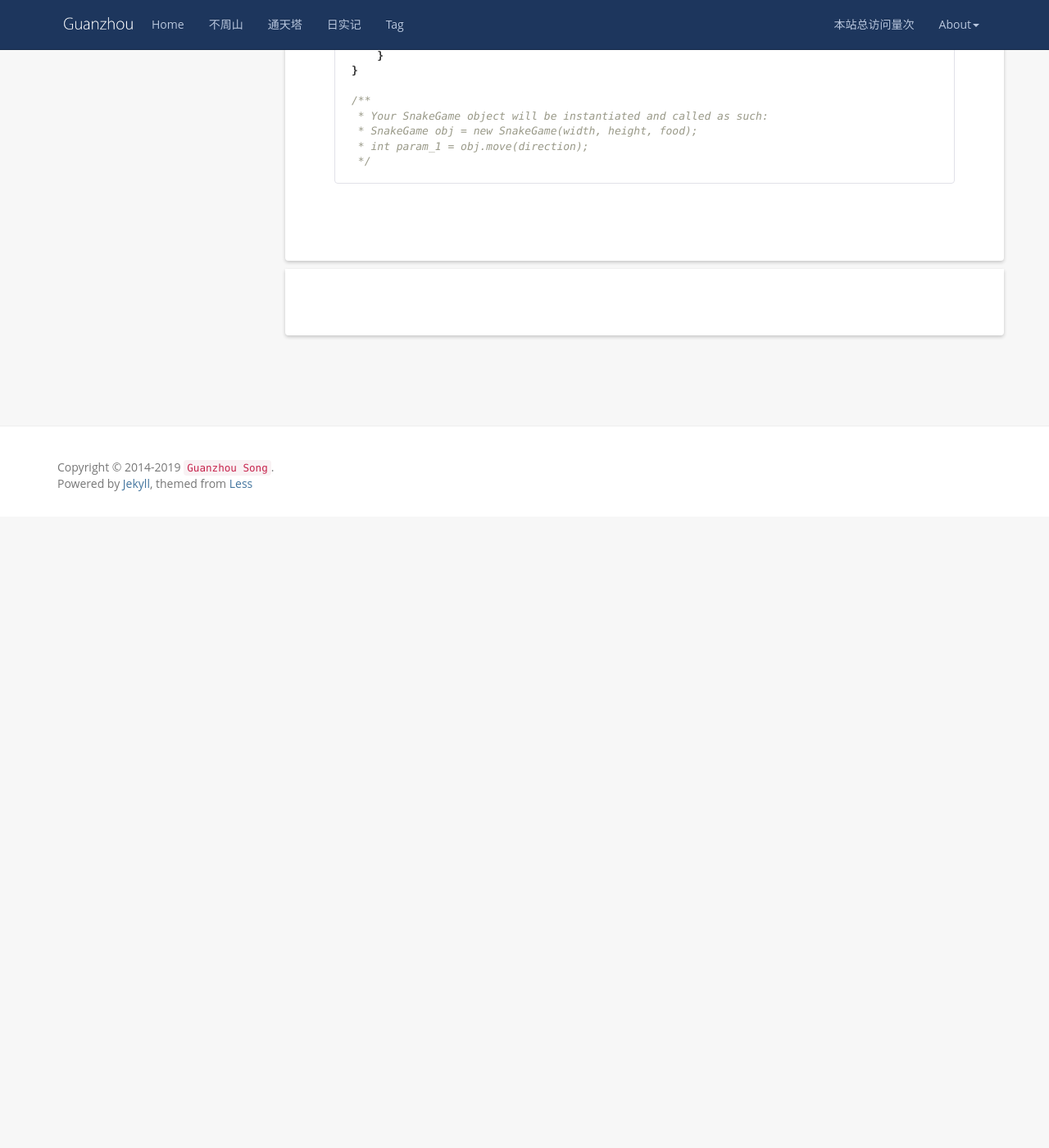
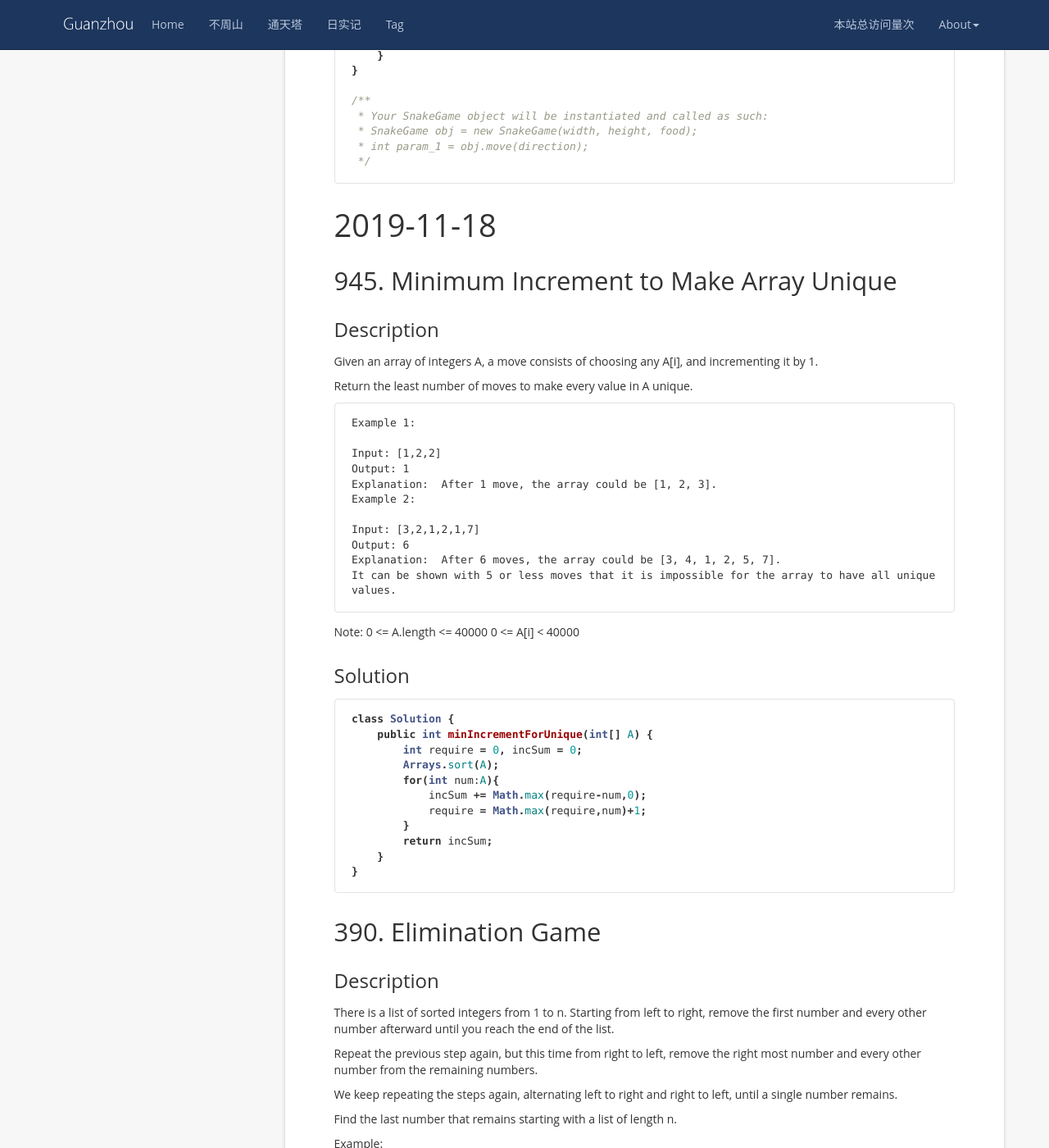
Before and after one commit to wangsimin04/GuanzhouSong.github.io, a Jekyll site: the page built from _posts/2019-11-01-LeetCode.md, in a window 1280 px wide and 1400 px high, scrolled down 45334 px. Shown: the whole window at 82% size. Built offline with Jekyll 4.4.1, drawn with Linux system fonts in a browser that asks for light colours; nearby versions of some CDN libraries; comment, search, counter and statistics services are not loaded; before the commit the page ends 45964 px from its top, so only the background shows below that; some of the changed text lies outside the part shown.

Commit message:
Update 2019-11-01-LeetCode.md

````diff
--- a/_posts/2019-11-01-LeetCode.md
+++ b/_posts/2019-11-01-LeetCode.md
@@ -2212,3 +2212,96 @@ class SnakeGame {
  * int param_1 = obj.move(direction);
  */
 ```
+
+# 2019-11-18
+## 945. Minimum Increment to Make Array Unique
+### Description
+Given an array of integers A, a move consists of choosing any A[i], and incrementing it by 1.
+
+Return the least number of moves to make every value in A unique.
+
+
+```
+Example 1:
+
+Input: [1,2,2]
+Output: 1
+Explanation:  After 1 move, the array could be [1, 2, 3].
+Example 2:
+
+Input: [3,2,1,2,1,7]
+Output: 6
+Explanation:  After 6 moves, the array could be [3, 4, 1, 2, 5, 7].
+It can be shown with 5 or less moves that it is impossible for the array to have all unique values.
+```
+
+Note:
+0 <= A.length <= 40000
+0 <= A[i] < 40000
+
+### Solution
+```java
+class Solution {
+    public int minIncrementForUnique(int[] A) {
+        int require = 0, incSum = 0;
+        Arrays.sort(A);
+        for(int num:A){
+            incSum += Math.max(require-num,0);
+            require = Math.max(require,num)+1;
+        }
+        return incSum;
+    }
+}
+```
+
+## 390. Elimination Game
+### Description
+There is a list of sorted integers from 1 to n. Starting from left to right, remove the first number and every other number afterward until you reach the end of the list.
+
+Repeat the previous step again, but this time from right to left, remove the right most number and every other number from the remaining numbers.
+
+We keep repeating the steps again, alternating left to right and right to left, until a single number remains.
+
+Find the last number that remains starting with a list of length n.
+
+Example:
+
+Input:
+n = 9,
+1 2 3 4 5 6 7 8 9
+2 4 6 8
+2 6
+6
+
+Output:
+6
+
+### Solution
+```java
+/*
+from Left:
+    even: head + step;
+    odd:  head + step;
+from right:
+    even: head;
+    odd:  head + step;
+remaining /= 2, no matter even or odd.
+when remaining is 1, head is the answer.
+*/
+class Solution {
+    public int lastRemaining(int n) {
+        int head = 1, step = 1, remaining = n;
+        boolean isLeft = true;
+        while (remaining != 1) {
+            if(isLeft || remaining%2 != 0){
+                head += step;
+            }
+            step *= 2;
+            remaining /= 2;
+            isLeft = !isLeft;
+        }
+        return head;
+    }
+}
+
+```
````
